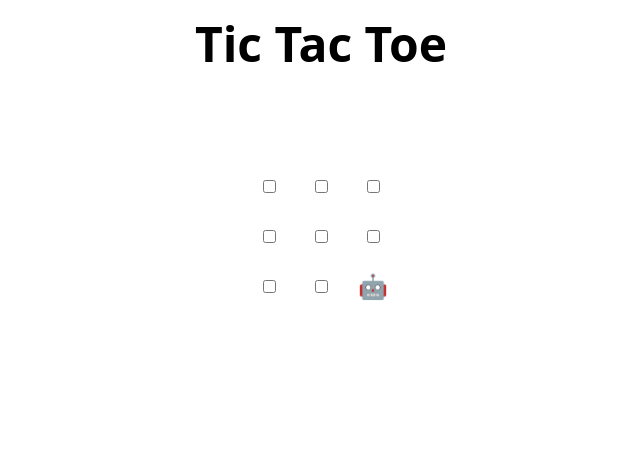
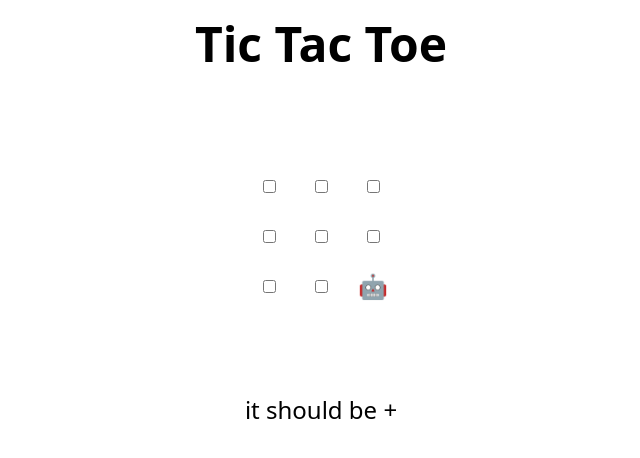
Before and after one commit to YdikovCogniac/skills-review-pull-requests, a plain HTML site: page index.html in a window 1280 px wide. Shown: the whole page, without its empty margins (319-959 px from the left). Drawn offline with Linux system fonts and the light colour scheme.

Commit message:
Update index.html

```diff
--- a/index.html
+++ b/index.html
@@ -48,7 +48,7 @@
 </table>
 
 <h2 hidden>Game over, refresh to play again 🧑‍💻 🤖!</h2>
-
+it should be +
 <script>
   // Initialization
   const boxes = Array.from(document.querySelectorAll("td"));
```
